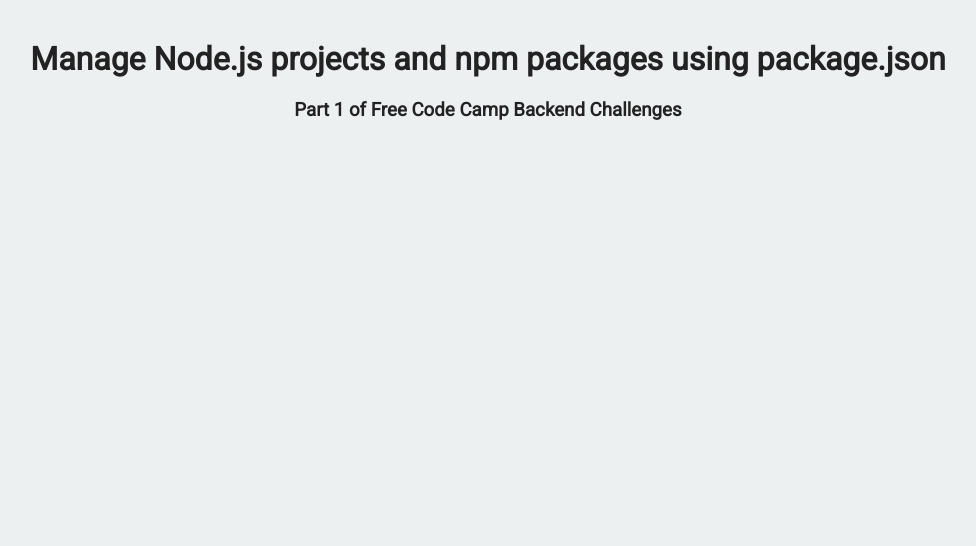
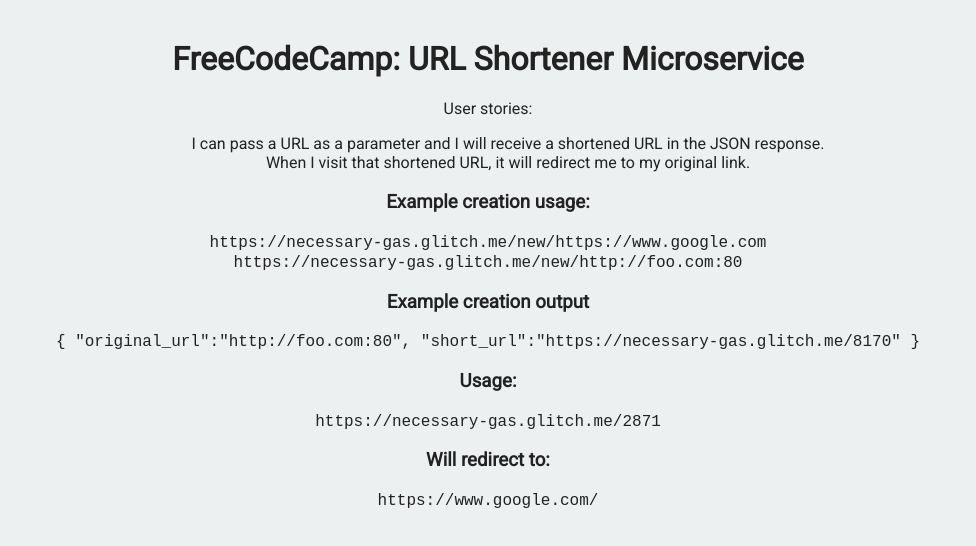
Before and after one commit to AbstractRef/urlShortenerMicroservice, a website: page views/index.html in a window 1280 px wide. Shown: the whole page, without its empty margins (152-1128 px from the left). Drawn offline with Linux system fonts and the light colour scheme.

Commit message:
Checkpoint

```diff
--- a/views/index.html
+++ b/views/index.html
@@ -10,9 +10,13 @@
 
    <body>
       <div class="container">
-         <h1>Manage Node.js projects and npm packages using package.json</h1>
-         <h3>Part 1 of Free Code Camp Backend Challenges</h3>
-      </div>
-   </body>
+<h1 class="header">FreeCodeCamp: URL Shortener Microservice</h1><blockquote>
+        <p>User stories:</p>
+        <ul><li>I can pass a URL as a parameter and I will receive a shortened URL in the JSON response.</li><li>When I visit that shortened URL, it will redirect me to my original link.</li></ul>
+        </blockquote>
+        <h3>Example creation usage:</h3><code>https://necessary-gas.glitch.me/new/https://www.google.com</code><br/><code>https://necessary-gas.glitch.me/new/http://foo.com:80</code><h3>Example creation output</h3><code>{
+  "original_url":"http://foo.com:80",
+  "short_url":"https://necessary-gas.glitch.me/8170"
+}</code><h3>Usage:</h3><code>https://necessary-gas.glitch.me/2871</code><h3>Will redirect to:</h3><code>https://www.google.com/</code></div></body>
 
 </html>
```
Also changed, not shown: README.md.
